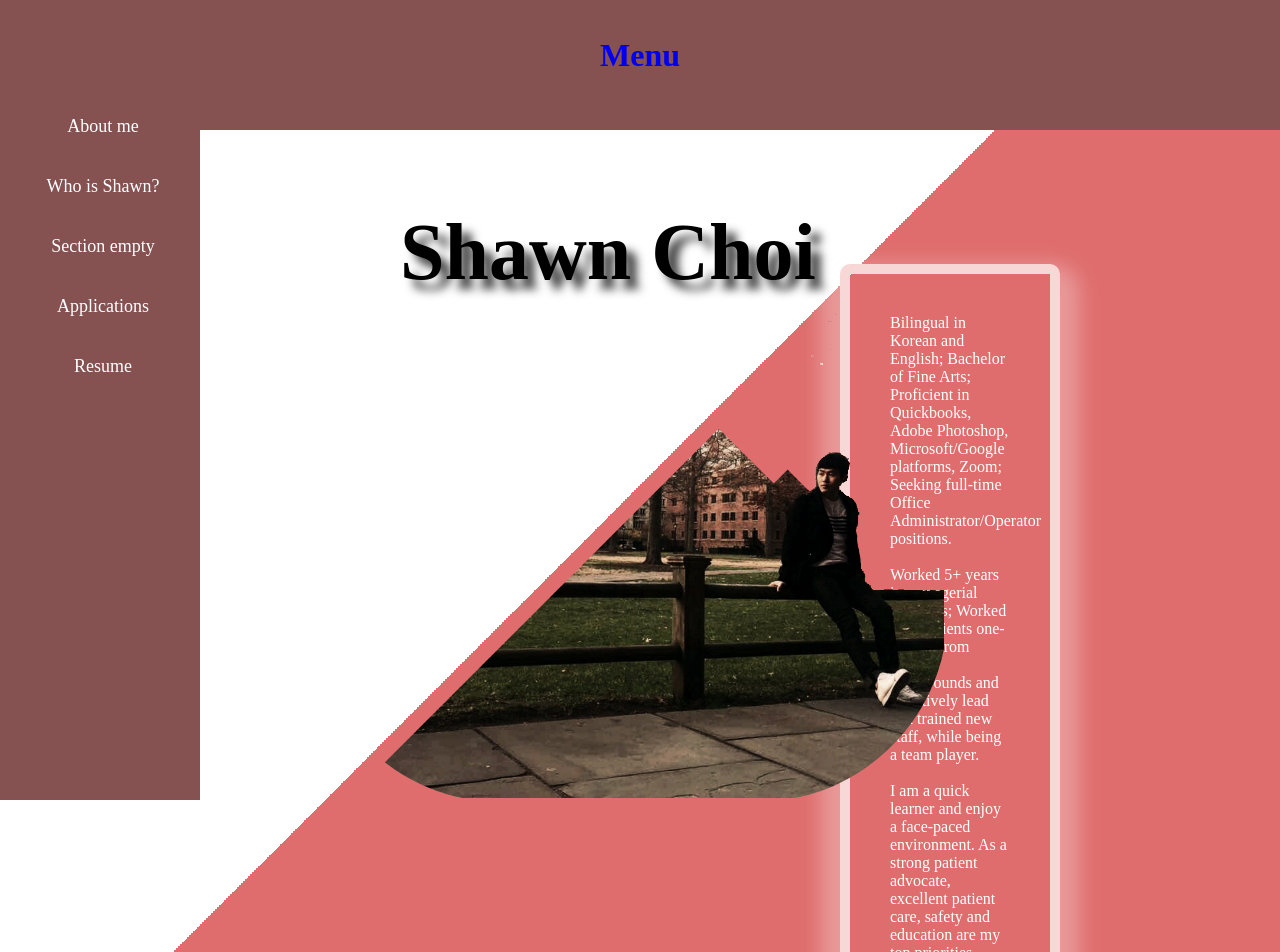
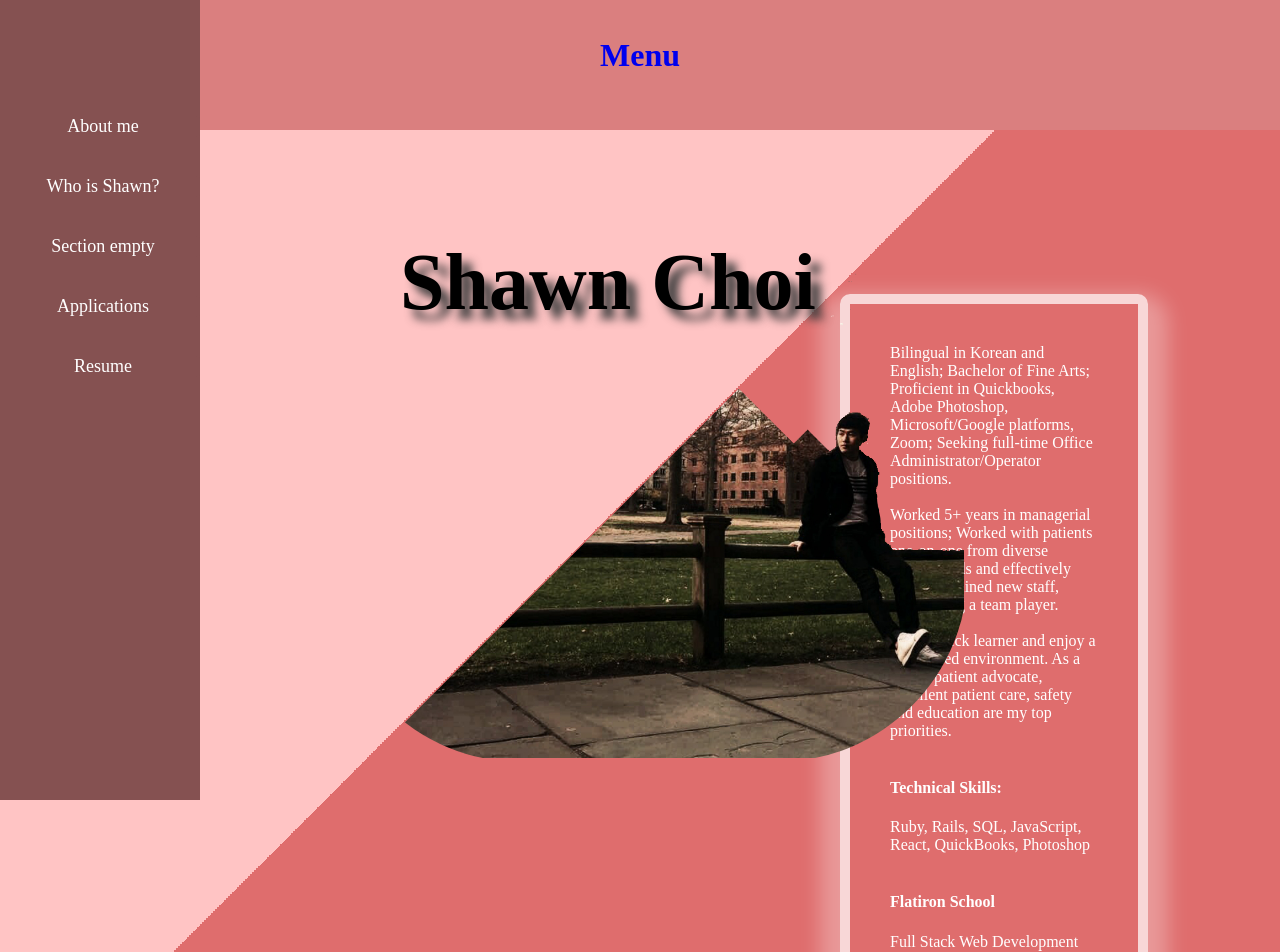
Before and after one commit to schoi0115/profile2023, a React (Create React App) app: page / in a window 1280 px wide. Shown: the top 952 px of the page. Built offline with nearby package versions, Linux system fonts and the light colour scheme; the HTML template or start-up script is replaced by a standard one.

Commit message:
bg, nav, font changed

```diff
--- a/src/App.css
+++ b/src/App.css
@@ -3,19 +3,19 @@
 }
 @import url("https://fonts.googleapis.com/css2?family=Comfortaa:wght@300&display=swap");
 
-.Img {
+.home Img {
   position: fixed;
   height:auto;
-  margin-top: -190px;
-  margin-left: -90px;
+  margin-top: -260px;
+  margin-left: -70px;
   border-radius: 30%;
   max-width: 80%;
   max-height: 80%;
 }
 
-.shawnbio{
+.home .shawnbio{
 
-  max-width: 25%;
+  max-width: 35%;
   width: 80%;
   margin-top: -10%;
   margin-left: 50%;
@@ -39,6 +39,7 @@
 font-size: 80px;
 font-weight: bold;
 text-shadow:10px 10px 10px #3f3f3f;
+margin-top: 200px;
 
 }
 
@@ -136,7 +137,7 @@ span{
 
 .nav-color{
   position:fixed;
-  background-color: rgb(133, 81, 81);
+  background-color: rgb(218, 127, 127);
   width: 100%;
   height: 130px;
   text-decoration: none;
@@ -151,7 +152,7 @@ li{
 }
 
 .bgcolor{
-  background: linear-gradient(-45deg, #df6d6d 50%, #ffffff 50%);
+  background: linear-gradient(-45deg, #df6d6d 50%, #ffc4c4 50%);
   height: 970px;
   transition: background-color 0.5s ease;
 }
--- a/src/Home.js
+++ b/src/Home.js
@@ -20,6 +20,24 @@ function Home() {
             <br />
 
             I am a quick learner and enjoy a face-paced environment. As a strong patient advocate, excellent patient care, safety and education are my top priorities.
+            <br />
+            <br />
+            <h4>
+            Technical Skills:
+            </h4>
+            Ruby, Rails, SQL, JavaScript, React, QuickBooks, Photoshop
+            <br />
+            <br />
+            <h4>
+            Flatiron School
+            </h4>
+            Full Stack Web Development 2021
+            <br />
+            <h4>
+            Binghamton University
+            </h4>
+
+            Bachelor of Fine Arts 2015
             </p>
 
 
--- a/src/Page4.js
+++ b/src/Page4.js
@@ -15,6 +15,7 @@ function Page4() {
             <h1>Shawn Choi</h1>
             <a onClick={onResumeClick}> Resume (Click to see the preview) </a>
             <br />
+            <br />
             <a href={pdf} download>Click to download my Resume</a>
             <a> - Click to download</a>
 
```
